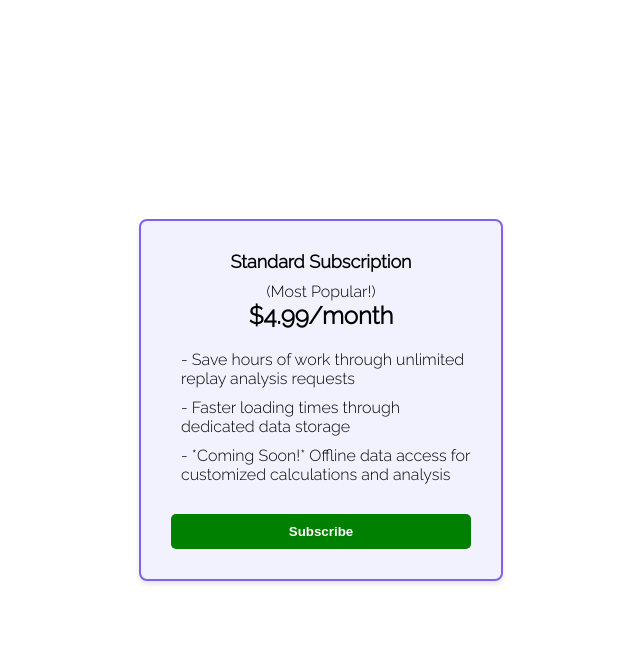
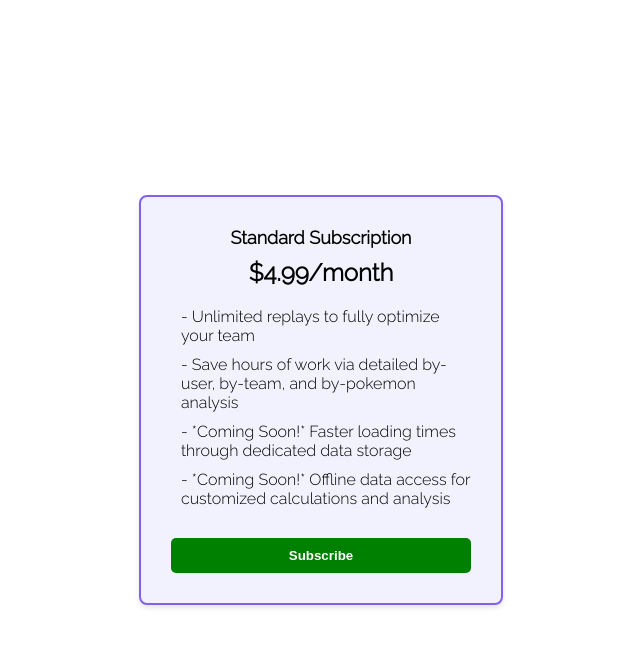
Before and after one commit to ktdykstra/PokemonProject, a Flask app: page /pricing in a window 1280 px wide. Shown: the top 647 px of the page, without its empty margins (319-959 px from the left). Run offline with Flask 3, Linux system fonts and the light colour scheme; some libraries are stand-ins or nearby versions.

Commit message:
fixing pricing table text

```diff
--- a/templates/pricing.html
+++ b/templates/pricing.html
@@ -73,11 +73,11 @@
 <body>
   <div class="subscription-box">
     <div class="subscription-title">Standard Subscription</div>
-    <div class="most-popular">(Most Popular!)</div>
     <div class="price">$4.99/month</div>
     <div class="features">
-      <div class="feature"> - Save hours of work through unlimited replay analysis requests</div>
-      <div class="feature"> - Faster loading times through dedicated data storage</div>
+      <div class="feature"> - Unlimited replays to fully optimize your team</div>
+      <div class="feature"> - Save hours of work via detailed by-user, by-team, and by-pokemon analysis </div>
+      <div class="feature"> - *Coming Soon!* Faster loading times through dedicated data storage</div>
       <div class="feature"> - *Coming Soon!* Offline data access for customized calculations and analysis</div>
     </div>
     <form action="/checkout" method="POST">
```
